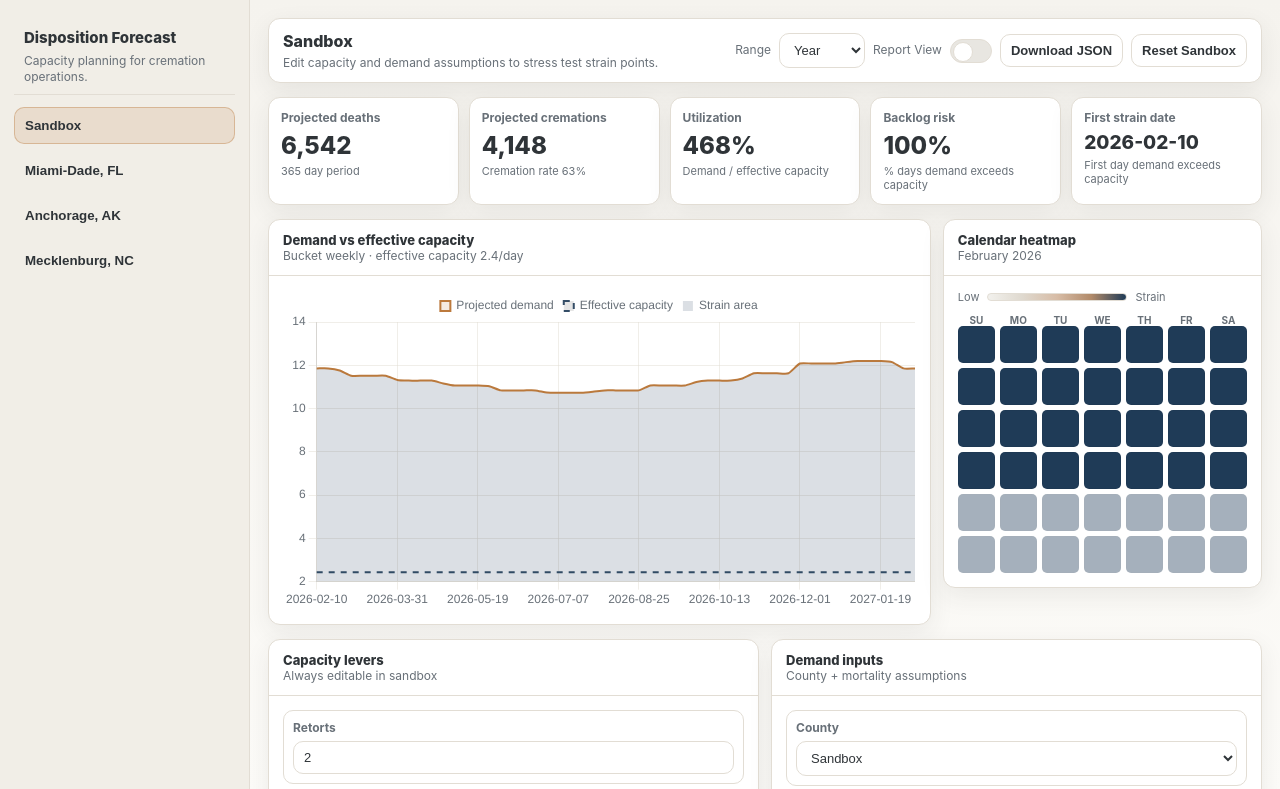
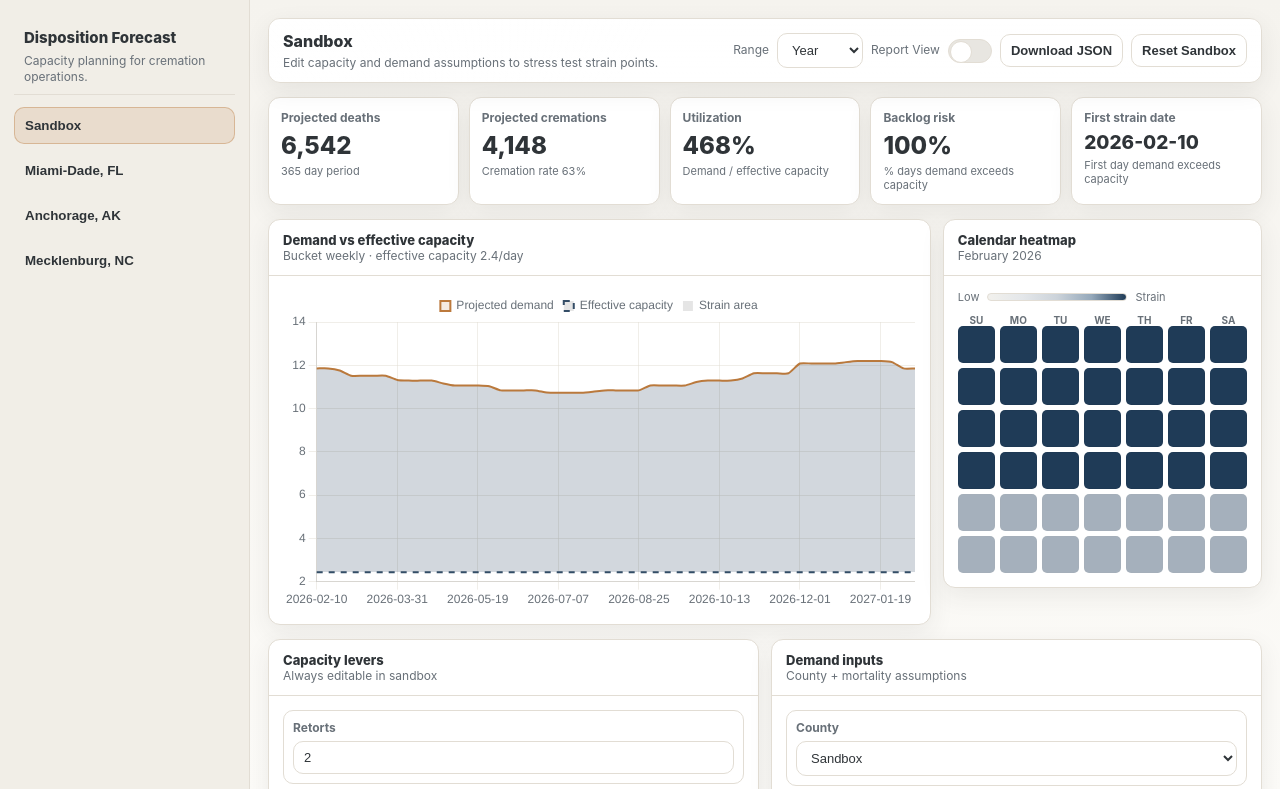
Before and after one commit to IllianaR/Derci-predict, a plain HTML site: page index.html in a window 1280 px wide. Shown: the top 789 px of the page. Drawn offline with nearby package versions, Linux system fonts and the light colour scheme.

Commit message:
Refine toggle, strain fill, heatmap scale, and glass accents

```diff
--- a/index.html
+++ b/index.html
@@ -89,7 +89,44 @@
     }
 
     .topbar {
+      position: relative;
+      overflow: hidden;
       padding: 12px 14px;
+      display: flex;
+      justify-content: space-between;
+      align-items: center;
+      gap: 12px;
+      flex-wrap: wrap;
+    }
+
+    .glass-filter,
+    .glass-overlay,
+    .glass-specular {
+      position: absolute;
+      inset: 0;
+      pointer-events: none;
+    }
+
+    .glass-filter {
+      backdrop-filter: blur(8px) saturate(1.08);
+      filter: url(#glass-distortion);
+      opacity: 0.25;
+    }
+
+    .glass-overlay {
+      background: linear-gradient(180deg, rgba(255,255,255,0.54), rgba(255,255,255,0.14));
+      opacity: 0.5;
+    }
+
+    .glass-specular {
+      background: linear-gradient(120deg, rgba(255,255,255,0.52), rgba(255,255,255,0) 38%);
+      opacity: 0.5;
+    }
+
+    .glass-content {
+      position: relative;
+      z-index: 1;
+      width: 100%;
       display: flex;
       justify-content: space-between;
       align-items: center;
@@ -120,7 +157,7 @@
     .btn:hover { border-color: rgba(184,115,51,.45); }
 
     .switch {
-      width: 42px;
+      width: 44px;
       height: 24px;
       border: 1px solid var(--border);
       border-radius: 999px;
@@ -132,10 +169,10 @@
     .switch::after {
       content: "";
       position: absolute;
-      left: 2px;
-      top: 2px;
-      width: 18px;
-      height: 18px;
+      left: 1px;
+      top: 1px;
+      width: 20px;
+      height: 20px;
       border-radius: 999px;
       border: 1px solid var(--border);
       background: #fff;
@@ -143,7 +180,7 @@
     }
 
     .switch.on { background: var(--risk-soft); border-color: rgba(31,59,87,0.4); }
-    .switch.on::after { left: 20px; }
+    .switch.on::after { left: 21px; }
 
     .kpi-strip {
       display: grid;
@@ -171,6 +208,8 @@
     }
 
     .card .head {
+      position: relative;
+      overflow: hidden;
       padding: 12px 14px;
       border-bottom: 1px solid var(--border);
       display: flex;
@@ -178,6 +217,21 @@
       align-items: center;
       gap: 10px;
       flex-wrap: wrap;
+    }
+
+    .card .head::before {
+      content: "";
+      position: absolute;
+      inset: 0;
+      pointer-events: none;
+      backdrop-filter: blur(4px) saturate(1.04);
+      filter: url(#glass-distortion);
+      opacity: 0.12;
+    }
+
+    .card .head > * {
+      position: relative;
+      z-index: 1;
     }
 
     .head .t { font-weight: 760; font-size: 13px; }
@@ -199,7 +253,7 @@
       height: 8px;
       width: 140px;
       border-radius: 999px;
-      background: linear-gradient(90deg, #f2f1ed, #dfd9cf, #d7bca6, #b18a69, var(--risk-navy));
+      background: linear-gradient(90deg, #f2f1ed, #e4e7ea, #ccd3da, #94a8ba, var(--risk-navy));
       border: 1px solid var(--border);
     }
 
@@ -290,6 +344,14 @@
   </style>
 </head>
 <body>
+  <!-- SVG Filter for Glass Distortion -->
+  <svg style="display: none" aria-hidden="true" focusable="false">
+    <filter id="glass-distortion">
+      <feTurbulence type="turbulence" baseFrequency="0.008" numOctaves="2" result="noise" />
+      <feDisplacementMap in="SourceGraphic" in2="noise" scale="77" />
+    </filter>
+  </svg>
+
   <div class="app">
     <aside class="sidebar">
       <div class="brand">
@@ -305,7 +367,11 @@
     </aside>
 
     <main class="main">
-      <section class="topbar">
+      <section class="topbar glass-card">
+        <div class="glass-filter"></div>
+        <div class="glass-overlay"></div>
+        <div class="glass-specular"></div>
+        <div class="glass-content">
           <div class="title">
             <div class="h1" id="title">Sandbox</div>
             <div class="h2" id="subtitle">Edit capacity and demand assumptions to stress test strain points.</div>
@@ -321,6 +387,7 @@
             <div id="reportSwitch" class="switch" role="switch" aria-checked="false" tabindex="0"></div>
             <button class="btn" id="downloadBtn">Download JSON</button>
             <button class="btn" id="resetBtn">Reset Sandbox</button>
+          </div>
         </div>
       </section>
 
@@ -579,7 +646,7 @@
         capacity.push(proj.cap);
       }
 
-      const overflowBand = demand.map((d, i) => d > capacity[i] ? d : null);
+      const strainBand = demand.map((d) => d);
 
       if (chart) chart.destroy();
       const ctx = document.getElementById("heroChart");
@@ -608,11 +675,14 @@
             },
             {
               label: "Strain area",
-              data: overflowBand,
+              data: strainBand,
               borderWidth: 0,
               pointRadius: 0,
-              fill: true,
-              backgroundColor: "rgba(31,59,87,0.16)"
+              fill: {
+                target: 1,
+                above: "rgba(31,59,87,0.20)",
+                below: "rgba(255,255,255,1)"
+              }
             }
           ]
         },
@@ -635,9 +705,9 @@
     function heatColor(ratio) {
       const x = clamp(ratio, 0, 1.7);
       if (x < 0.55) return "#f2f1ed";
-      if (x < 0.75) return "#dfd9cf";
-      if (x < 0.95) return "#d7bca6";
-      if (x < 1.1) return "#b18a69";
+      if (x < 0.75) return "#e4e7ea";
+      if (x < 0.95) return "#ccd3da";
+      if (x < 1.1) return "#94a8ba";
       return "#1f3b57";
     }
 
```
Lines whose indentation alone changed are shown as unchanged.
